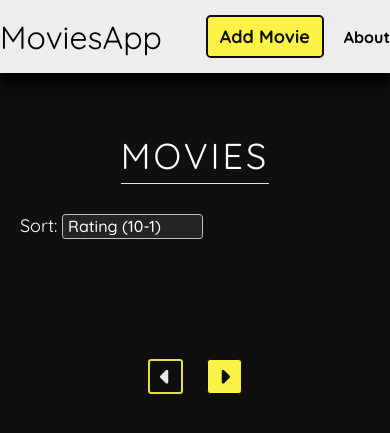
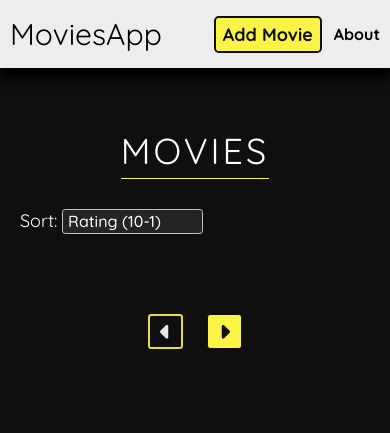
Before and after one commit to gitkarake/PHP-MySQL-MoviesApp, a PHP site: page / in a window 390 px wide. Shown: the top 433 px of the page. Run offline with PHP 8.4, Linux system fonts and the light colour scheme; data that the repository does not hold is empty.

Commit message:
finished

```diff
--- a/css/home.css
+++ b/css/home.css
@@ -50,8 +50,28 @@ select:disabled {
 	grid-auto-rows: 1fr; /* Automatic row height */
 	grid-gap: 30px; /* Gap between grid items */
 	margin: 20px auto;
+	padding: 0 20px;
 }
 
+@media (max-width: 1200px) {
+	.movies {
+		grid-template-columns: repeat(3, 1fr);
+	}
+	.sorting {
+		display: block;
+		margin: 20px 0 10px 20px;
+	}
+}
+@media (max-width: 992px) {
+	.movies {
+		grid-template-columns: repeat(2, 1fr);
+	}
+}
+@media (max-width: 767px) {
+	.movies {
+		grid-template-columns: repeat(1, 1fr);
+	}
+}
 .movies .box {
 	background: var(--bg-midnight-color);
 	padding-bottom: 20px;
--- a/css/main.css
+++ b/css/main.css
@@ -141,6 +141,7 @@ input[type="file"]::file-selector-button:hover {
 }
 
 .navbar .nav-container {
+	padding: 0 10px;
 	max-width: 1200px;
 	margin: 0 auto;
 	display: flex;
@@ -166,3 +167,21 @@ input[type="file"]::file-selector-button:hover {
 	max-width: 1200px;
 	margin: 50px auto;
 }
+
+@media (max-width: 767px) {
+	.navbar .nav-container .logo h1 {
+		font-size: 30px;
+	}
+	.navbar .nav-container ul li a.btn {
+		padding: 5px 7px;
+	}
+	.navbar ul.links {
+		gap: 12px;
+	}
+}
+
+.error {
+	color: #f00;
+	font-size: 18px;
+	padding: 10px 0;
+}
--- a/includes/navbar.php
+++ b/includes/navbar.php
@@ -5,11 +5,11 @@
     </div>
     <ul class="links">
       <?php if (!(isset($_SESSION['fileName']) && $_SESSION['fileName'] === 'add-movie')) {
-      ?>
-      <li><a class="btn" href="add-movie.php">Add Movie</a></li>
-      <?php
+        ?>
+        <li><a class="btn" href="add-movie.php">Add Movie</a></li>
+        <?php
       } ?>
-      <li><a href="/about">About</a></li>
+      <li><a href="about.php">About</a></li>
     </ul>
   </div>
 </div>
```
Also changed, not shown: about.php (added, +19 -0 lines), add-movie.php (+7 -55 lines), css/about.css (added, +10 -0 lines), css/add-movie.css (+6 -2 lines), css/details.css (+25 -0 lines), css/genres.css (+17 -0 lines), details.php (+15 -6 lines), js/about.js (added), upload/1687618095-MV5BODQ3NDExOGYtMzI3Mi00NWRlLTkwNjAtNjc4MDgzZGJiZTA1XkEyXkFqcGdeQXVyMjUzOTY1NTc@.jpg (added), upload/1687618430-MV5BODQ3NDExOGYtMzI3Mi00NWRlLTkwNjAtNjc4MDgzZGJiZTA1XkEyXkFqcGdeQXVyMjUzOTY1NTc@.jpg (added).
